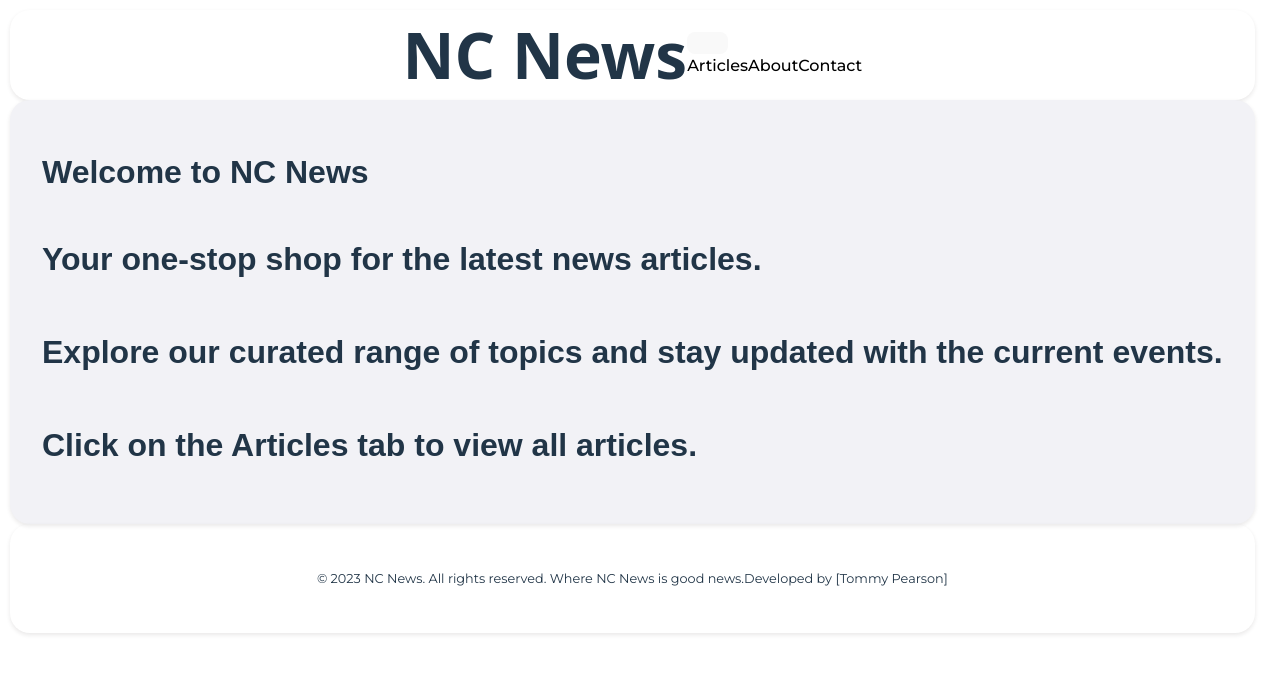
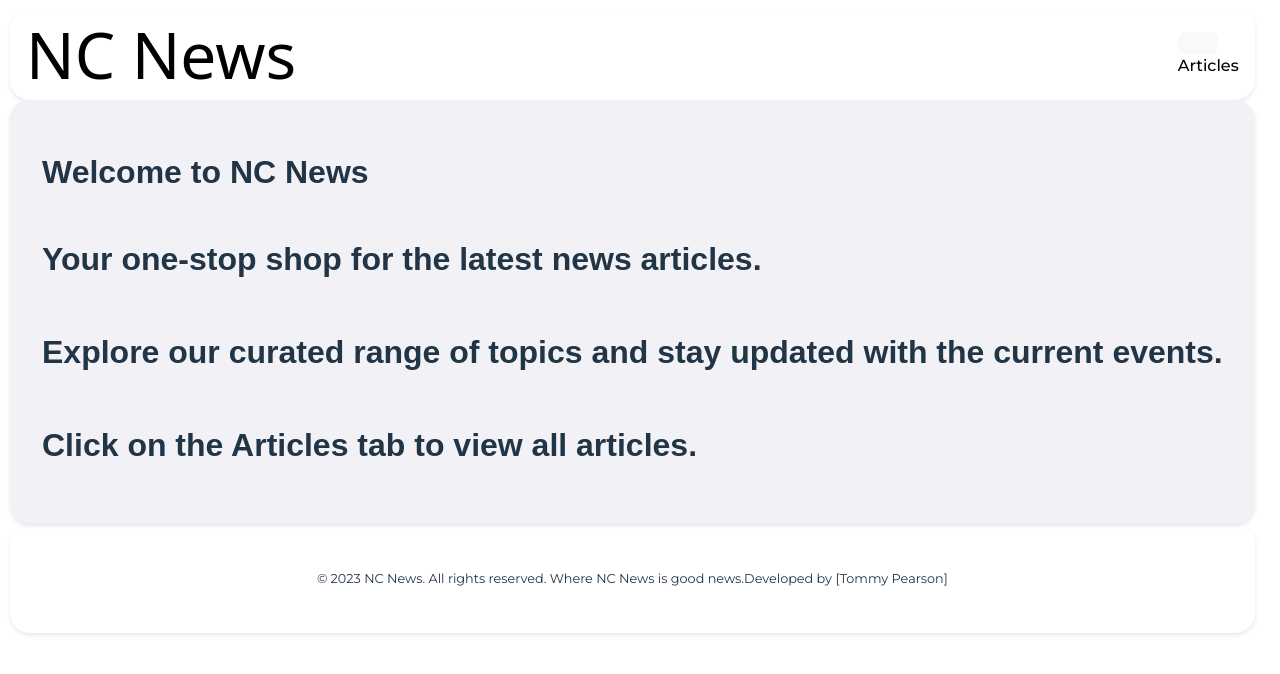
Before and after one commit to T0mmy-Pearson/nc-news-app, a React (Vite) app: page / in a window 1280 px wide. Shown: the top 674 px of the page. Built offline with nearby package versions, Linux system fonts and the light colour scheme; no server answers; a web font is replaced by a local one.

Commit message:
added homepage link via header logo, moved useEffect for articlist to more appropriate ArticleList file, where they're required

```diff
--- a/src/App.jsx
+++ b/src/App.jsx
@@ -9,29 +9,14 @@ import Header from './components/Header';
 import Footer from './components/Footer';
 
 function App() {
-  const [loading, setLoading] = useState(true)
-  const [error, setError] = useState(false)
-  const [articles, setArticles] = useState([]);
 
-  useEffect(() => {
-      setLoading(true)
-
-      axios.get("https://nc-news-api-g9yq.onrender.com/api/articles")
-      .then((res) => {
-        setArticles(res.data.articles)
-      })
-      .catch((err) => {
-        setError(true)
-      })
-      .finally(() => setLoading(false))
-    }, [])
 
   return (
     <>
     <Header/>
     <Routes>
       <Route path="/" element={<HomePage/>}/>
-      <Route path="/articles" element={<ArticleList articles={articles}/>} />
+      <Route path="/articles" element={<ArticleList />} />
       <Route path="/articles/:article_id" element={<ArticlePage />}/>
     </Routes>
     <Footer/>
--- a/src/components/ArticleList.jsx
+++ b/src/components/ArticleList.jsx
@@ -1,15 +1,33 @@
-import React from "react";
+import React, { useState, useEffect } from "react";
 import ArticleCard from "./ArticleCard";
-import { useState, useEffect } from "react";
+import axios from "axios";
 
-export default function ArticleList({ articles, setArticles }) {
+export default function ArticleList() {
+  const [loading, setLoading] = useState(true);
+  const [error, setError] = useState(false);
+  const [articlesToRead, setArticlesToRead] = useState([]);
+
+  useEffect(() => {
+    setLoading(true);
+    axios
+      .get("https://nc-news-api-g9yq.onrender.com/api/articles")
+      .then((res) => {
+        setArticlesToRead(res.data.articles);
+      })
+      .catch(() => {
+        setError(true);
+      })
+      .finally(() => setLoading(false));
+  }, []);
+
+  if (loading) return <p>Loading...</p>;
+  if (error) return <p>Something went wrong!</p>;
 
   return (
     <section className="article-list">
       <h1>Articles</h1>
       <div className="article-list-container">
-        {articles.map((article) => {
-          return (
+        {articlesToRead.map((article) => (
           <ArticleCard
             key={article.article_id}
             article_id={article.article_id}
@@ -21,8 +39,7 @@ export default function ArticleList({ articles, setArticles }) {
             commentsNum={article.comment_count}
             image={article.article_img_url}
           />
-          );
-        })}
+        ))}
       </div>
     </section>
   );
--- a/src/components/Header.jsx
+++ b/src/components/Header.jsx
@@ -1,11 +1,12 @@
 import React from 'react'
 import NavbarC from './Navbar'
+import { NavLink } from 'react-router-dom'
 
 export default function Header() {
   return (
     <>
     <header className="header">
-      <h1>NC News</h1>
+      <h1><NavLink to="/">NC News</NavLink></h1>
       <NavbarC/>
     </header>
     </>
--- a/src/components/Navbar.jsx
+++ b/src/components/Navbar.jsx
@@ -23,12 +23,6 @@ export default function NavbarC() {
             <Nav.Link as={Link} to="/articles">
               Articles
             </Nav.Link>
-            <Nav.Link as={Link} to="/about">
-              About
-            </Nav.Link>
-            <Nav.Link as={Link} to="/contact">
-              Contact
-            </Nav.Link>
           </Nav>
         </Navbar.Collapse>
       </Container>
--- a/src/index.css
+++ b/src/index.css
@@ -18,7 +18,6 @@
   display: flex;
   justify-content: space-between;
   padding: 1rem;
-  justify-content: center;
   border-radius: 20px;
   box-shadow: 0 2px 4px rgba(42, 27, 27, 0.1);
 }
```
Lines whose indentation alone changed are shown as unchanged.
